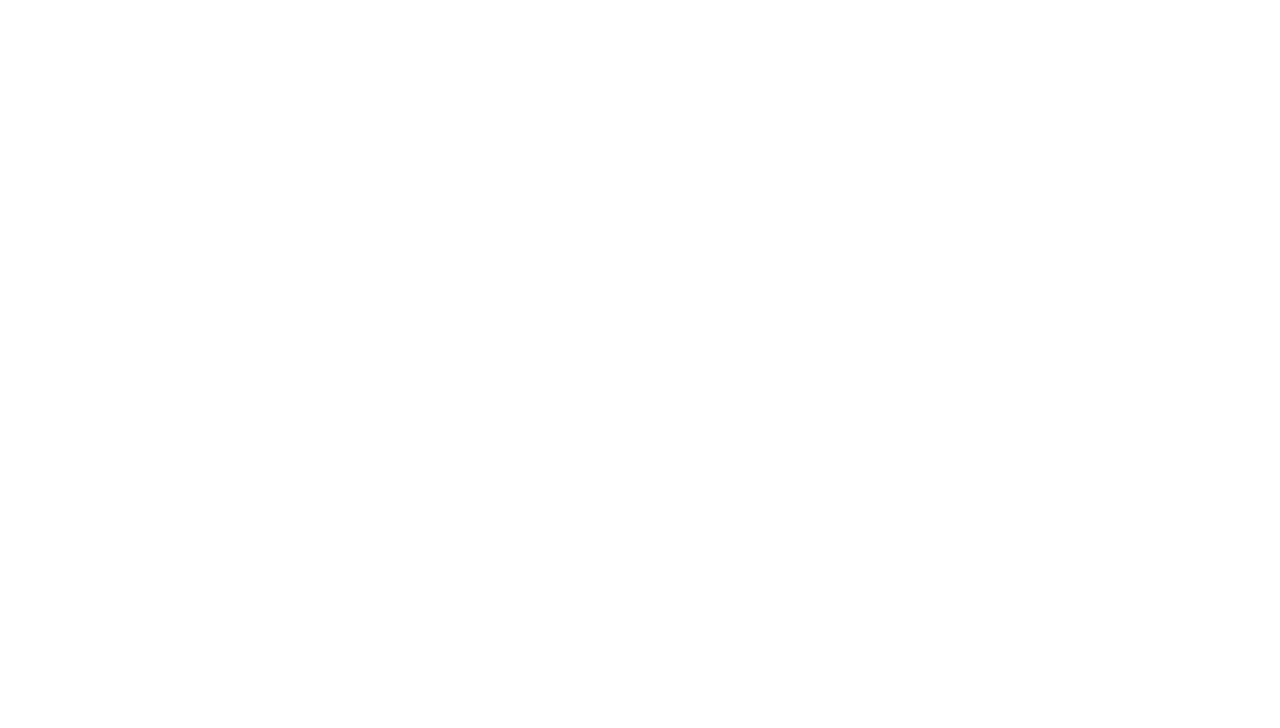
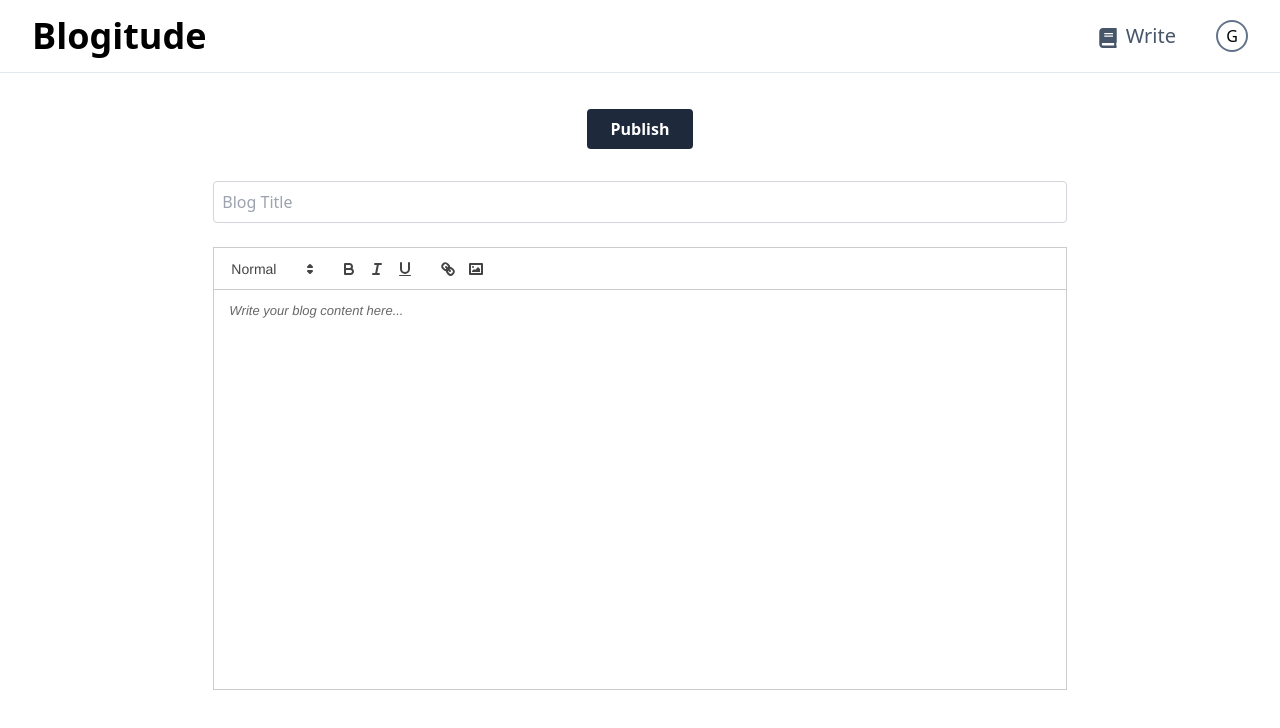
Before and after one commit to GarvitDadheech/blogitude, a React (Vite) app in the folder frontend/: page /publish in a window 1280 px wide. Before the commit this address had no page. Shown: the top 728 px of the page. Built offline with nearby package versions, Linux system fonts and the light colour scheme.

Commit message:
implement publish blog

```diff
--- a/frontend/package.json
+++ b/frontend/package.json
@@ -15,9 +15,11 @@
     "@garvit_dadheech/blogitude": "^1.0.2",
     "@types/react-fontawesome": "^1.6.8",
     "axios": "^1.7.7",
+    "quill": "^2.0.2",
     "react": "^18.3.1",
     "react-dom": "^18.3.1",
     "react-icons": "^5.3.0",
+    "react-quill": "^2.0.0",
     "react-router-dom": "^6.26.2",
     "recoil": "^0.7.7"
   },
--- a/frontend/src/App.tsx
+++ b/frontend/src/App.tsx
@@ -5,6 +5,7 @@ import { Signin } from './pages/Signin'
 import { AllBlogs } from './pages/AllBlogs'
 import { Blog } from './pages/Blog'
 import { RecoilRoot } from 'recoil'
+import { Publish } from './pages/Publish'
 
 function App() {
 
@@ -15,7 +16,8 @@ function App() {
           <Route path='/signup' element={<Signup/>}/>
           <Route path='/signin' element={<Signin/>}/>
           <Route path='/blogs' element={<AllBlogs/>}/>
-            <Route path='/blog/:id' element={<Blog/>}/>
+          <Route path='/blog/:id' element={<Blog/>}/>
+          <Route path='/publish' element={<Publish/>}/>
         </Routes>
       </BrowserRouter>
     </RecoilRoot>
--- a/frontend/src/index.css
+++ b/frontend/src/index.css
@@ -1,3 +1,4 @@
 @tailwind base;
 @tailwind components;
 @tailwind utilities;
+@import 'react-quill/dist/quill.snow.css';
--- a/frontend/src/pages/Blog.tsx
+++ b/frontend/src/pages/Blog.tsx
@@ -30,7 +30,7 @@ export const Blog = () => {
                     <div className="flex justify-center items-start w-[75%] mt-10">
                         <div className="flex flex-col w-2/3">
                             <div className="text-4xl font-extrabold mb-2">{blog.contents.title}</div>
-                            <div className="text-md text-slate-500 font-bold mb-2">{blog.contents.publishedAt}</div>
+                            <div className="text-md text-slate-500 font-bold mb-2">{new Date(blog.contents.publishedAt).toLocaleDateString()}</div>
                             <div>{blog.contents.content}</div>
                         </div>
                     </div>
--- /dev/null
+++ b/frontend/src/pages/Publish.tsx
@@ -0,0 +1,79 @@
+import React, { useState } from "react";
+import ReactQuill from "react-quill";
+import 'react-quill/dist/quill.snow.css';
+import { Appbar } from "../components/Appbar";
+import axios from "axios";
+import { BACKEND_URL } from "../../config";
+import { useNavigate } from "react-router-dom";
+
+const toolbarOptions = [
+    [{ 'size': ['small', false, 'large', 'huge'] }],
+    ['bold', 'italic', 'underline'],
+    ['link', 'image']
+  ];
+
+export const Publish = () => {
+    const [content, setContent] = useState("");
+    const [title, setTitle] = useState("");
+    const naviagte = useNavigate();
+
+    const handleContentChange = (value: string) => {
+        setContent(value);
+    };
+
+
+    const handlePublish = () => {
+        try{
+            const postBody = {
+                title,
+                content
+            }
+            const token = localStorage.getItem("token");
+            const response = axios.post(`${BACKEND_URL}/blog`,postBody,{
+                headers: {
+                    Authorization: token
+                }
+            })
+            console.log(response);
+            naviagte("/blogs");
+        }
+        catch(e){
+            return <div>Error while Publishing Post!</div>
+        }
+    };
+
+    return (
+        <div>
+            <Appbar />
+            <div className="flex flex-col items-center mt-5">
+                <div className="flex justify-center w-screen mb-8">
+                    <button
+                        onClick={handlePublish}
+                        className="bg-slate-800 text-white font-bold py-2 px-6 mt-4 rounded hover:bg-slate-900"
+                    >
+                        Publish
+                    </button>
+                </div>
+
+                <input
+                    type="text"
+                    placeholder="Blog Title"
+                    className="w-2/3 p-2 border border-gray-300 rounded mb-6"
+                    value={title}
+                    onChange={(e) => setTitle(e.target.value)}
+                />
+
+                <div className="w-2/3 mb-6">
+                    <ReactQuill
+                        value={content}
+                        onChange={handleContentChange}
+                        theme="snow"
+                        placeholder="Write your blog content here..."
+                        className="h-[400px]"
+                        modules={{ toolbar: toolbarOptions }}
+                    />
+                </div>
+            </div>
+        </div>
+    );
+};
```
Also changed, not shown: 1 other file (tests, documents, lock files or other folders).
